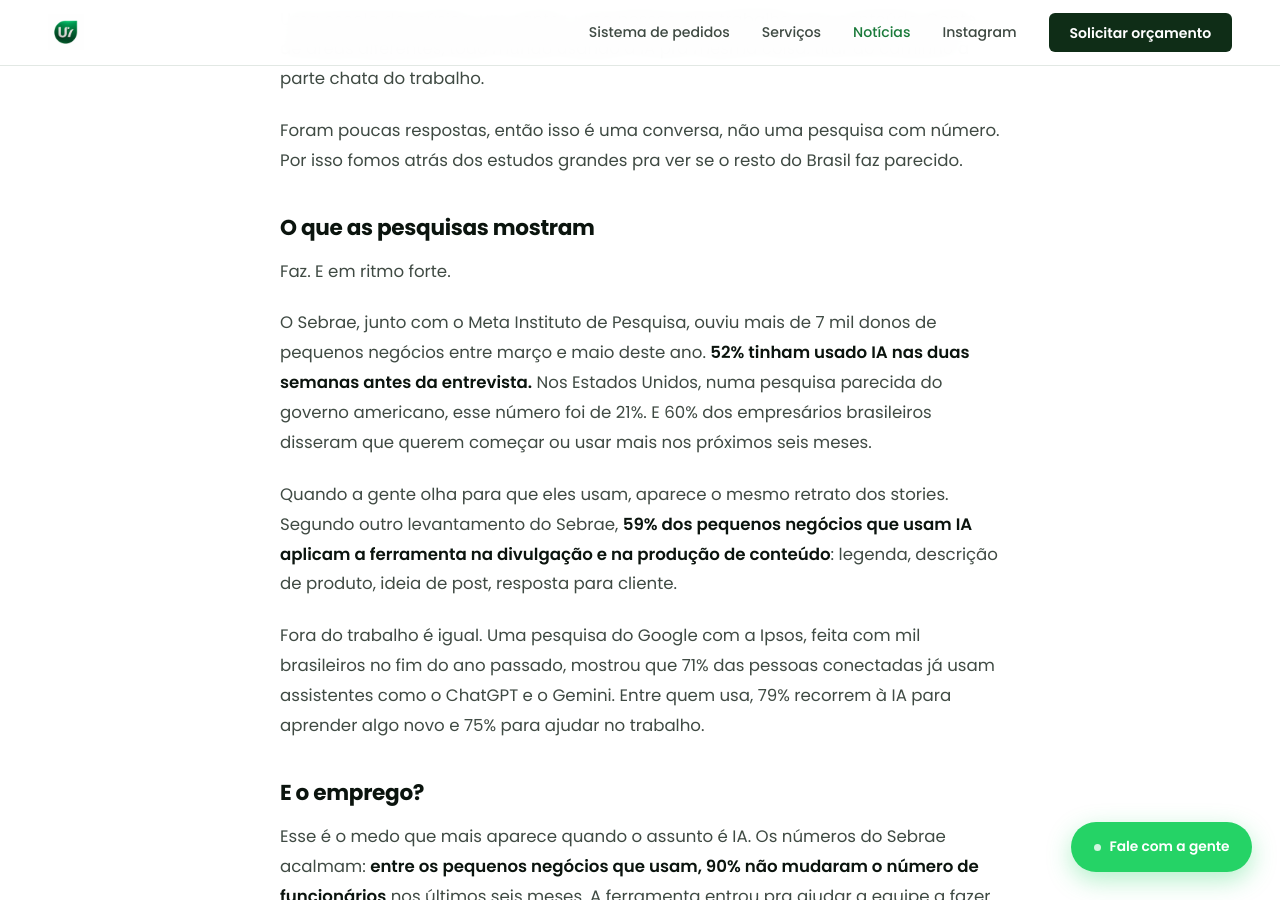
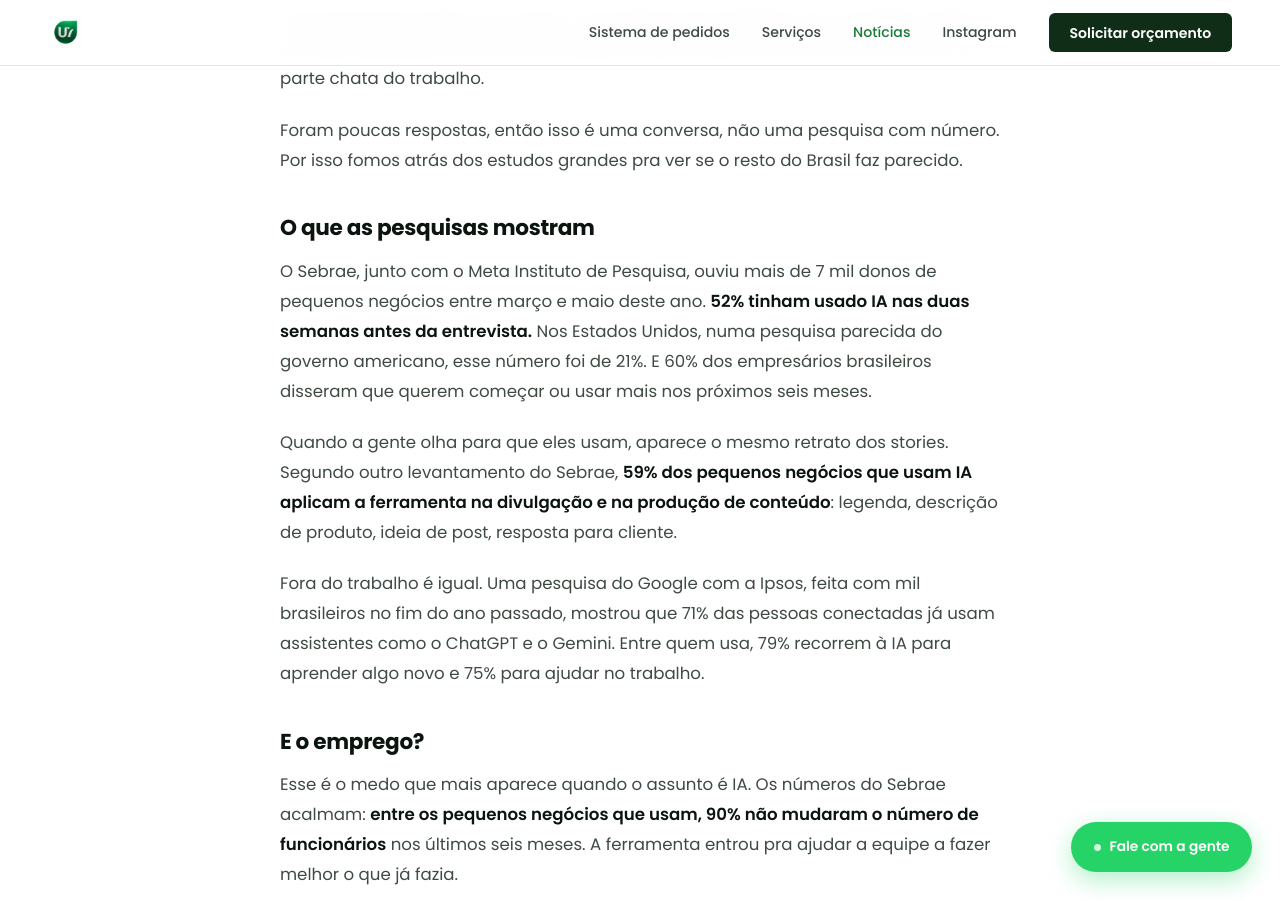
Before and after one commit to u7midias/siteu7midias, a Jekyll site: the page built from _posts/2026-11-06-para-que-as-pessoas-estao-usando-ia-no-dia-a-dia.md, in a window 1280 px wide and 900 px high, scrolled down 1379 px. Built offline with Jekyll 4.4.1, drawn with Linux system fonts in a browser that asks for light colours.

Commit message:
Tira frase do artigo sobre IA
Co-Authored-By: Claude Opus 5.5 <noreply@anthropic.com>
Claude-Session: https://claude.ai/code/session_01FWT5giHkN6mYwMeUNCqg5o

```diff
--- a/_posts/2026-11-06-para-que-as-pessoas-estao-usando-ia-no-dia-a-dia.md
+++ b/_posts/2026-11-06-para-que-as-pessoas-estao-usando-ia-no-dia-a-dia.md
@@ -36,8 +36,6 @@ Foram poucas respostas, então isso é uma conversa, não uma pesquisa com núme
 
 ## O que as pesquisas mostram
 
-Faz. E em ritmo forte.
-
 O Sebrae, junto com o Meta Instituto de Pesquisa, ouviu mais de 7 mil donos de pequenos negócios entre março e maio deste ano. **52% tinham usado IA nas duas semanas antes da entrevista.** Nos Estados Unidos, numa pesquisa parecida do governo americano, esse número foi de 21%. E 60% dos empresários brasileiros disseram que querem começar ou usar mais nos próximos seis meses.
 
 Quando a gente olha para que eles usam, aparece o mesmo retrato dos stories. Segundo outro levantamento do Sebrae, **59% dos pequenos negócios que usam IA aplicam a ferramenta na divulgação e na produção de conteúdo**: legenda, descrição de produto, ideia de post, resposta para cliente.
```
